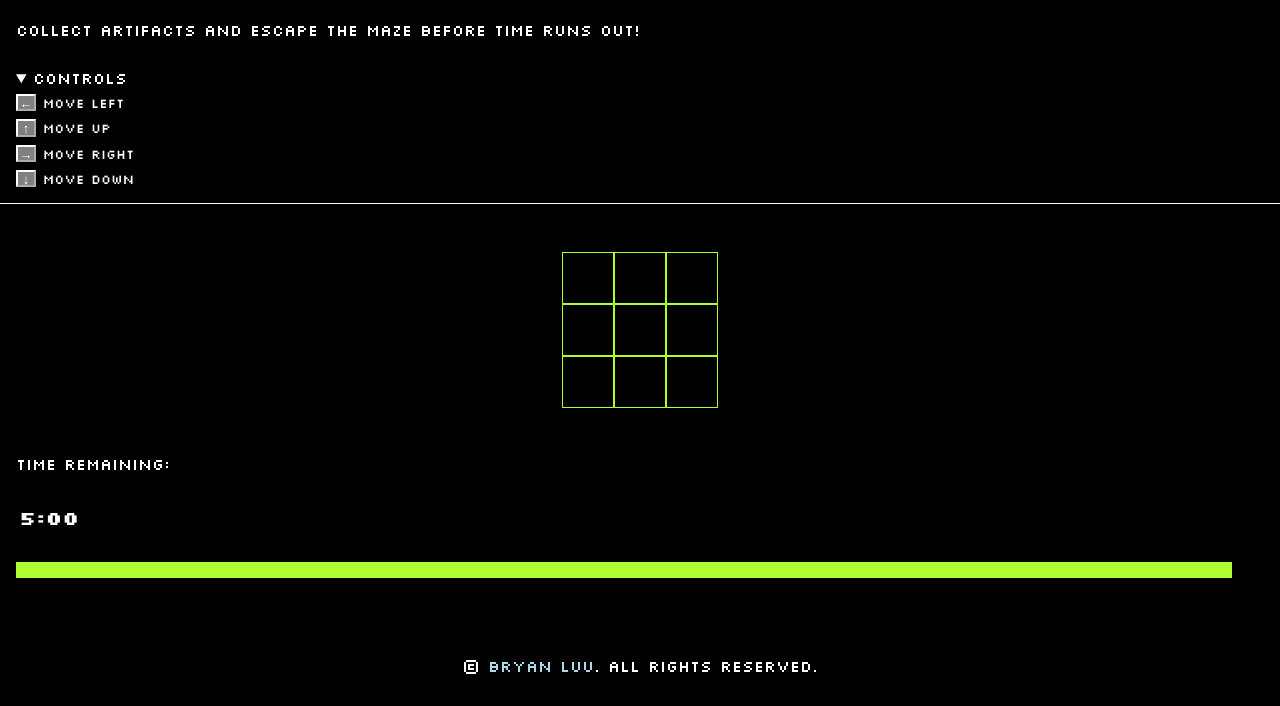
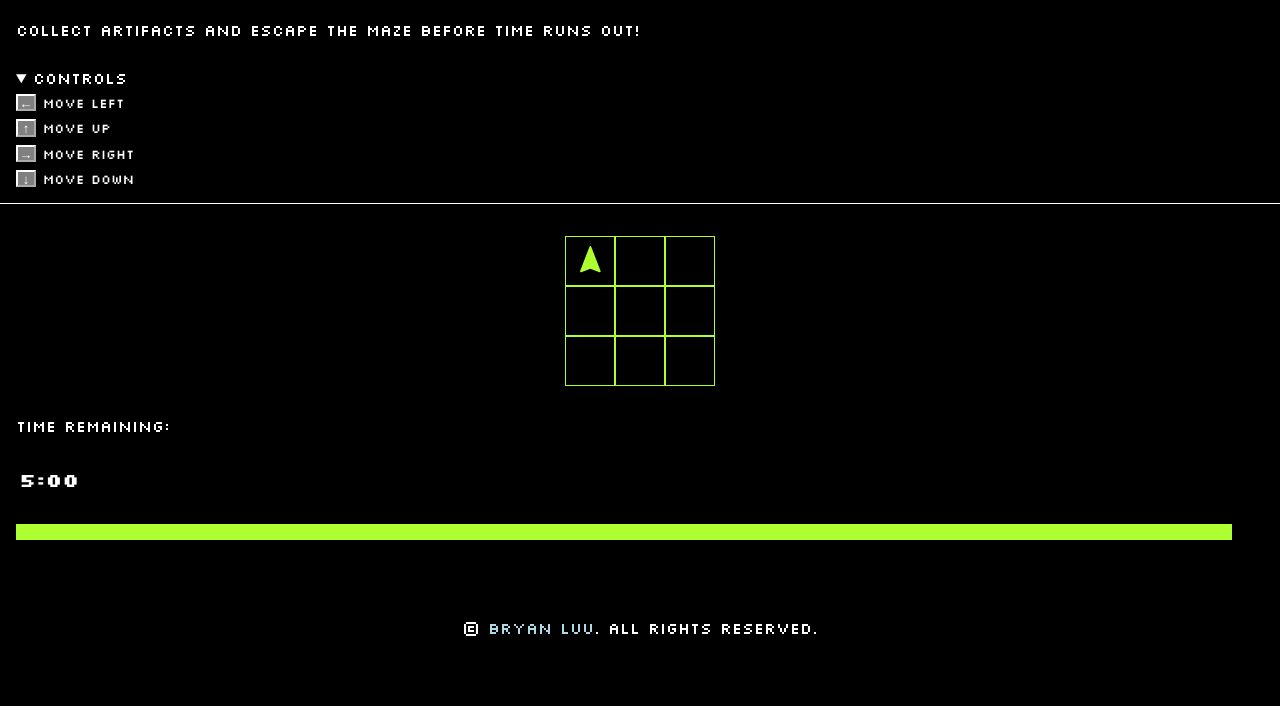
Before and after one commit to bryanluu/a-maze-ing-race-web, a plain HTML site: page index.html in a window 1280 px wide. Shown: the part 106-812 px from the top of the page. Drawn offline with nearby package versions, Linux system fonts and the light colour scheme.

Commit message:
:sparkles: position the cursor in maze
For now let's just paint the cursor at the start of the maze

```diff
--- a/index.html
+++ b/index.html
@@ -25,6 +25,7 @@
     </details>
   </header>
   <div id="play-space" class="container">
+    <div id="player"></div>
     <div id="maze-grid"></div>
     <div id="time-content" class="container">
       <span id="time-label">Time Remaining:</span>
--- a/index.js
+++ b/index.js
@@ -1,6 +1,35 @@
 // Demo Settings
 var mazeWidth = 4;
 var mazeHeight = 4;
+function getTile(row, col) {
+  return $(`#maze-${row}-${col}`);
+};
+
+function getTileMiddlePosition(row, col) {
+  let tile = getTile(row, col);
+  let {top, left} = tile.position();
+  let width = tile.outerWidth();
+  let height = tile.outerHeight();
+  return {
+    "top": top + (height / 2),
+    "left": left + (width / 2)
+  };
+};
+
+function centerPlayerAt(position) {
+  let player = $("#player");
+  let newPosition = {
+    "top": position.top - (player.outerHeight() / 2),
+    "left": position.left - (player.outerWidth() / 2)
+  };
+  player.css(newPosition);
+};
+
+function readyPlayer() {
+  $("#player").load("public/assets/cursor-vertical.svg", () => {
+    centerPlayerAt(getTileMiddlePosition(0, 0));
+  });
+};
 
 function buildMaze(mazeWidth, mazeHeight) {
   let mazeHTML = "";
@@ -17,6 +46,7 @@ function buildMaze(mazeWidth, mazeHeight) {
 
 function loadGame() {
   buildMaze(3, 3);
+  readyPlayer();
 };
 
 $(document).ready(loadGame);
--- a/style.css
+++ b/style.css
@@ -80,6 +80,7 @@ summary:hover {
 }
 
 #maze-grid {
+  margin: 0;
   display: grid;
   grid-template-rows: repeat(3, 1fr); /* TODO adjust to dynamic */
   grid-template-columns: repeat(3, 1fr); /* TODO adjust to dynamic */
@@ -91,6 +92,20 @@ summary:hover {
   height: 50px; /* TODO adjust to dynamic */
   /* background-color: white; */
   border: 1px solid greenyellow;
+  box-sizing: border-box;
+}
+
+#player {
+  position: absolute;
+  margin: 0;
+}
+
+#player > svg {
+  width: 30px; /* TODO adjust to dynamic */
+  height: 30px; /* TODO adjust to dynamic */
+  fill: greenyellow;
+  margin: 0;
+  padding: 0;
 }
 
 /* Timer  */
```
